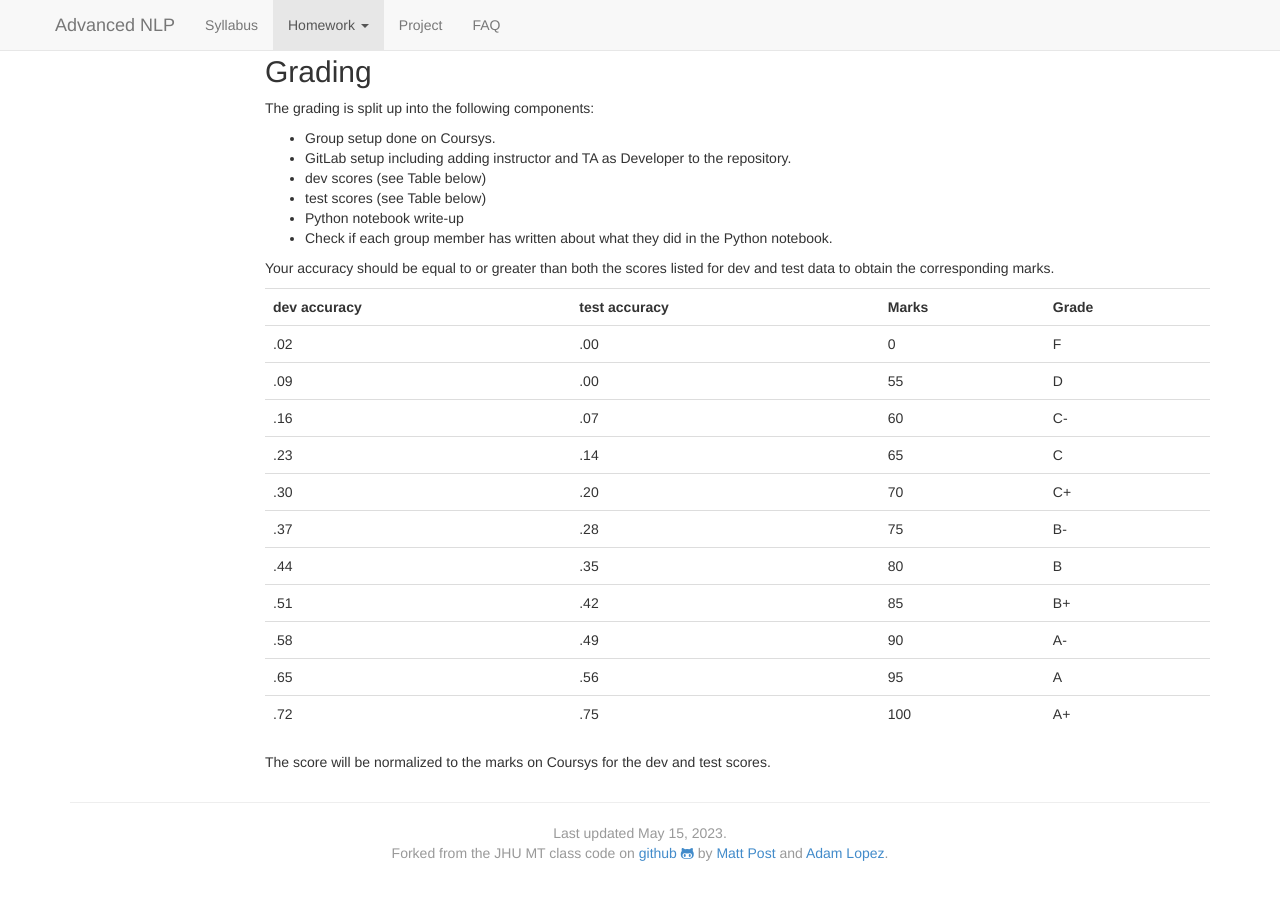
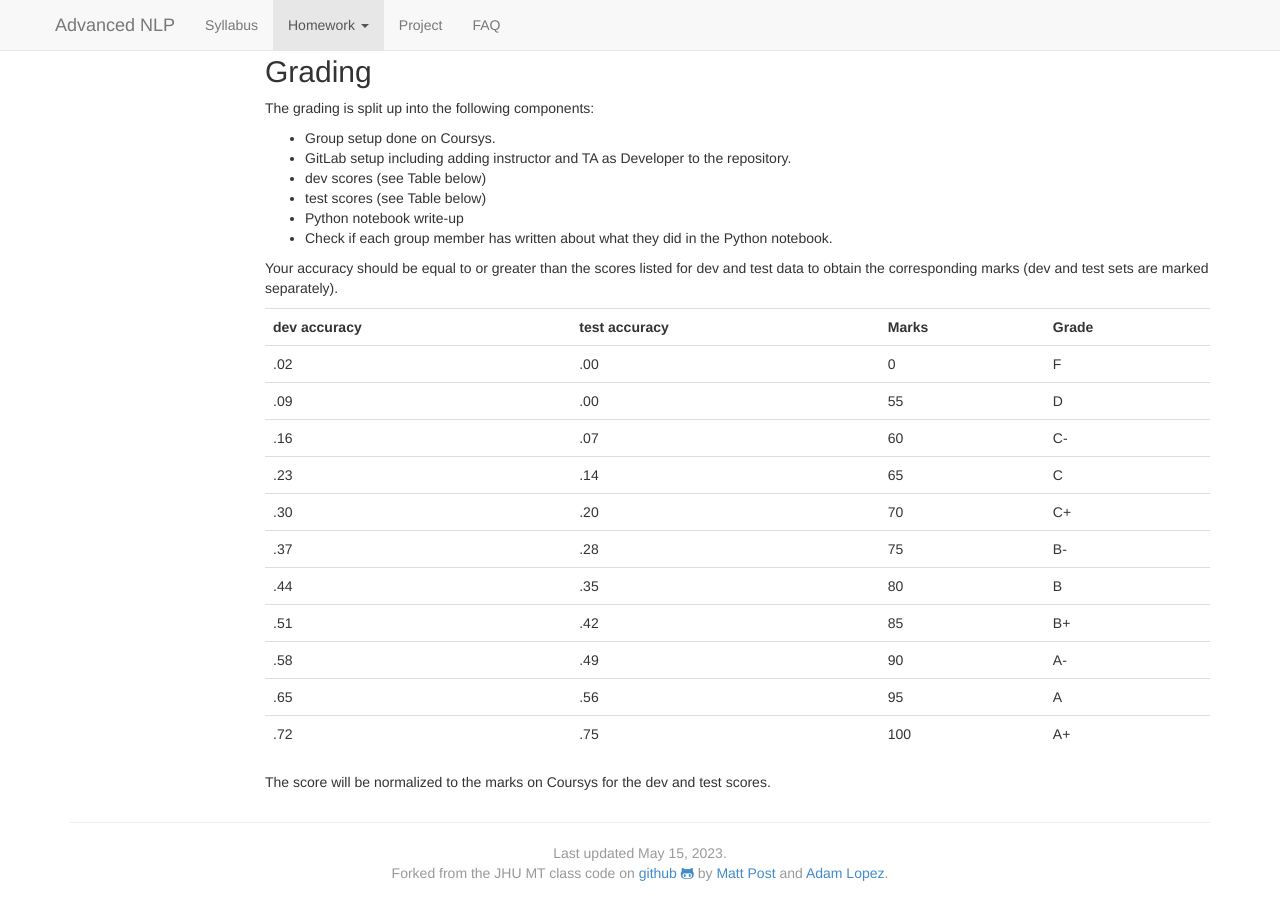
Before and after one commit to anoopsarkar/advanced-nlp-class, a Jekyll site: the page built from hw0.md, in a window 1280 px wide and 900 px high, scrolled down 7579 px. Built offline with Jekyll 4.4.1, drawn with Linux system fonts in a browser that asks for light colours; nearby versions of some CDN libraries.

Commit message:
clarify grading scheme

```diff
--- a/hw0.md
+++ b/hw0.md
@@ -509,8 +509,9 @@ The grading is split up into the following components:
 * Python notebook write-up
 * Check if each group member has written about what they did in the Python notebook.
 
-Your accuracy should be equal to or greater than both the scores
-listed for dev and test data to obtain the corresponding marks.
+Your accuracy should be equal to or greater than the scores listed
+for dev and test data to obtain the corresponding marks (dev and
+test sets are marked separately).
 
 | **dev accuracy** | **test accuracy** | **Marks** | **Grade** |
 | .02 | .00 | 0   | F  |
```
